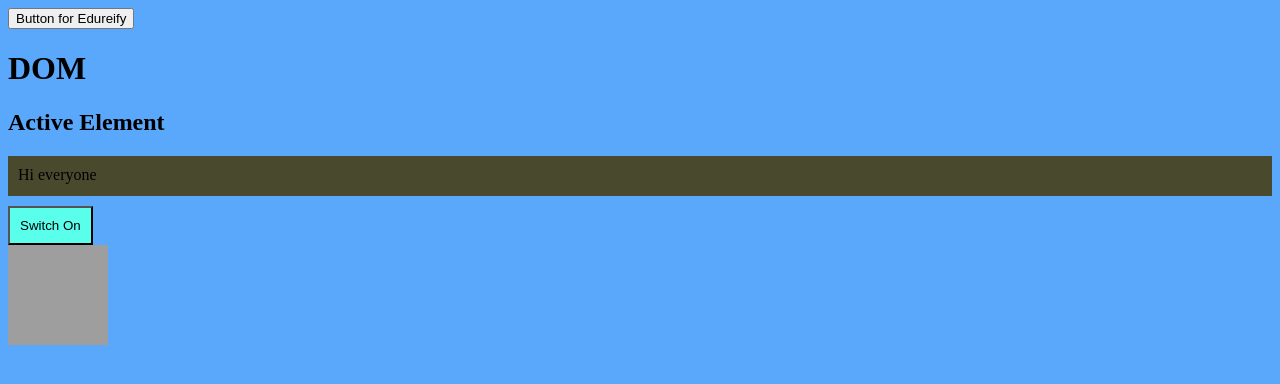
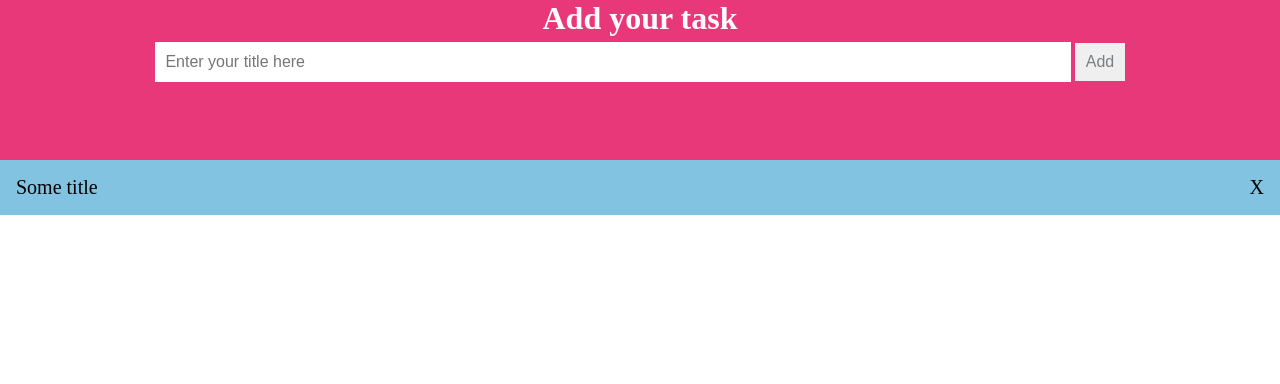
Before and after one commit to MrShubhamSingh/JS, a plain HTML site: page app/index.html in a window 1280 px wide. Drawn offline with Linux system fonts and the light colour scheme; grey boxes are pictures that could not be loaded.

Commit message:
Note app start

```diff
--- a/app/index.css
+++ b/app/index.css
@@ -1,21 +1,65 @@
 body{
-    background-color: rgb(90, 168, 251);
+    margin:0;
+    padding:0;
+}
+.header{
+    display: flex;
+    justify-content: center;
+    align-items: center;
+    height: 20vh;
+    width: 100vw;
+    background-color: rgb(233, 56, 121);
+    display: block;
+    text-align: center;
+    color: rgb(255, 252, 252);
+}
+h1{
+    margin: 0;
 }
 
-.div1{
-    height: 50px;
-    width: auto;
+.titleInput{
+    margin-top: 5px;
     padding: 10px;
-    background-color: blanchedalmond;
+    width: 70vw;
+    height: 2.5vh;
+    font-size: 16px;
+    box-shadow: none;
+    border:none;
 }
 
-.div1:active{
-    background-color: blue;
-    color: aliceblue;
+.addNoteBtn{
+    margin-top: 5px;
+    padding: 1.3vh;
+    font-size: 16px;
+    box-shadow: none;
+    border:none;
+    transition: 0.2s;
+    color: rgb(122, 127, 131);
+    cursor: pointer;
 }
 
-#content{
-    background-color: rgb(90, 255, 236);
-    padding: 10px;
-    margin-top: 10px;
+.addNoteBtn:hover{
+    background-color: rgb(17, 210, 210);
 }
+
+ul{
+    margin: 0;
+    padding: 0;
+}
+
+ul li{
+    padding: 2vh;
+    list-style-type: none;
+    background-color: rgb(177, 227, 248);
+    transition: 0.2s;
+    cursor: pointer;
+    font-size: 20px;
+}
+
+ul li:nth-child(odd){
+    background-color: rgb(129, 195, 224);
+}
+
+ul li:hover{
+    background-color: rgb(185, 206, 215);
+}
--- a/app/index.html
+++ b/app/index.html
@@ -1,29 +1,24 @@
 <!DOCTYPE html>
 <html lang="en">
+
 <head>
     <meta charset="UTF-8">
     <meta http-equiv="X-UA-Compatible" content="IE=edge">
     <meta name="viewport" content="width=device-width, initial-scale=1.0">
     <link rel="stylesheet" href="./index.css">
-    <script defer src="./index.js" ></script>
-    <title>App</title>
+    <script defer src="./index.js"></script>
+    <title>Todo App</title>
 </head>
-<body id="body">
-    <div>
-       <button>Button for Edureify</button>
-       <h1>DOM</h1>
-       <h2>Active Element</h2>
-       <div style="height: 20px; background-color:rgb(73, 73, 46); padding: 10px;">
-           Hi everyone
-           <!-- innerHtml -->
-       </div>
-       <button id="content" onclick="pressSwitch()">
-           Switch On
-       </button>
-       <div id="bulb">
-           <img width="100" height="100" src="https://www.pngfind.com/pngs/m/80-805591_light-bulb-icon-png-transparent-png.png">
-       </div>
 
+<body>
+    <div class="header" id="header">
+        <h1>Add your task</h1>
+        <input type="text" class="titleInput" placeholder="Enter your title here" id="title">
+        <input type="button" class="addNoteBtn" value="Add" onclick="addList()">
     </div>
+    <ul id="list">
+        <li>Some title <span class="delete" onclick="deleteHandler()" style="float: right;">X</span></li>
+    </ul>
 </body>
+
 </html>
--- a/app/index.js
+++ b/app/index.js
@@ -1,22 +1,20 @@
-
-// function getActiveElement(){
-//     console.log(document.activeElement);
-//     const activeTag = document.activeElement.tagName;
-//     document.getElementById("content").innerHTML = activeTag;
-// }
-
-
-function pressSwitch(){
-   var switchText  = document.getElementById("content").innerHTML;
-    if(switchText==="Switch Off"){
-        document.getElementById("content").innerHTML="Switch On"
-        document.getElementById("bulb").innerHTML =  "<img width=\"100\" height=\"100\" src=\"https://www.pngfind.com/pngs/m/80-805591_light-bulb-icon-png-transparent-png.png\">"
+function addList(){
+    let title = document.getElementById('title').value;
+    if(title){
+        let listItem = document.createElement("li");
+        listItem.innerText = title;
+        let listContainer = document.getElementById('list');
+        listContainer.appendChild(listItem);
+        console.log(listContainer)
     }
     else{
-        document.getElementById("content").innerHTML="Switch Off"
-        document.getElementById("bulb").innerHTML =  "<img width=\"100\" height=\"100\" src=\"https://static.wixstatic.com/media/2cd43b_31844ce00cf04315a0e69681e3f97740~mv2.png/v1/fill/w_256,h_256,q_90/2cd43b_31844ce00cf04315a0e69681e3f97740~mv2.png\">"
+        alert("Please enter the title")
     }
 }
-// document.getElementById("content").addEventListener("click",()=>{
-//     console.log("Div is clicked")
-// })
+
+function deleteHandler(){
+    let deleteItem = document.querySelectorAll('.delete')
+    for(let i=0; i<deleteItem.length; i++){
+        deleteItem[i].parentElement.style.display = 'none';
+    }
+}
```
